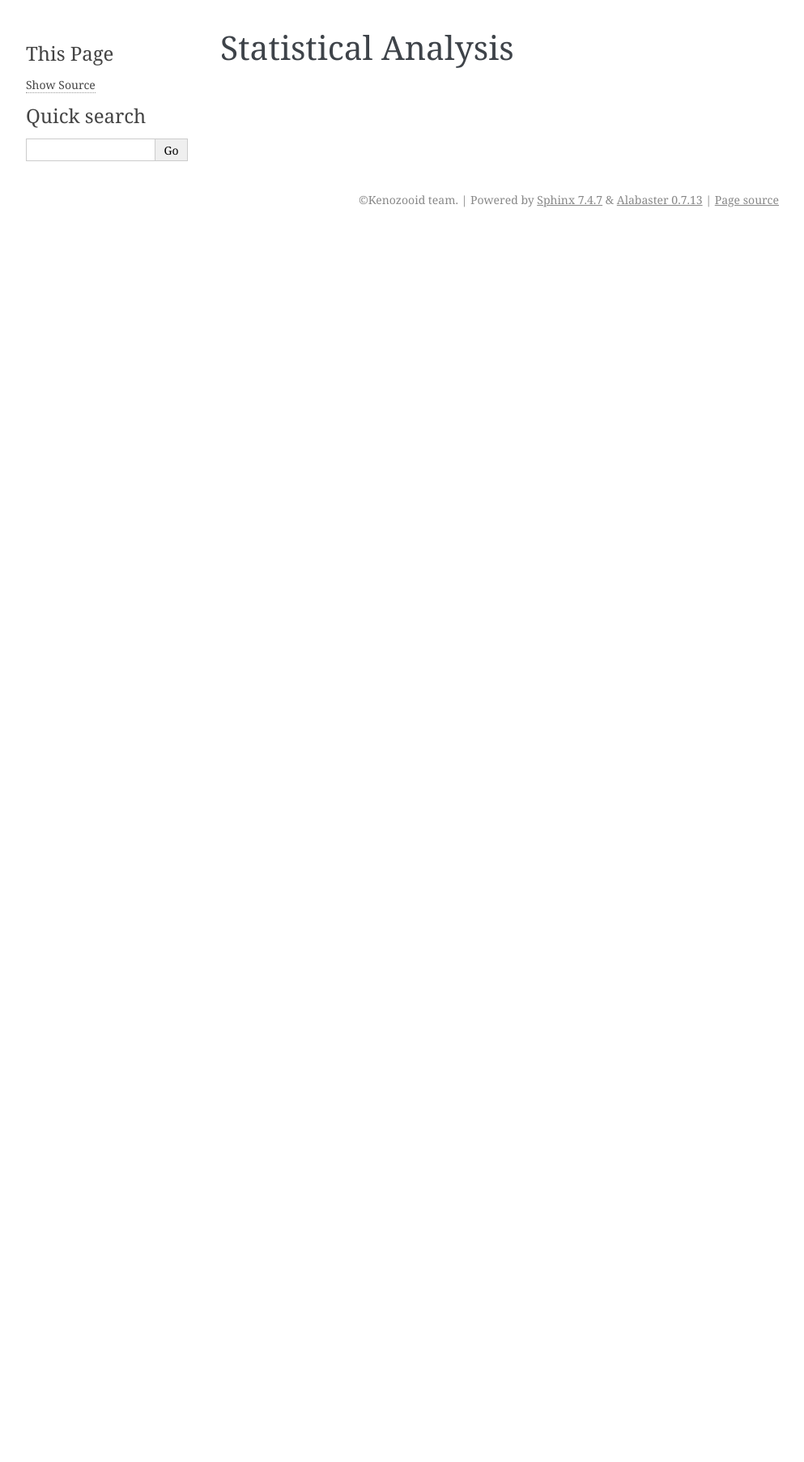
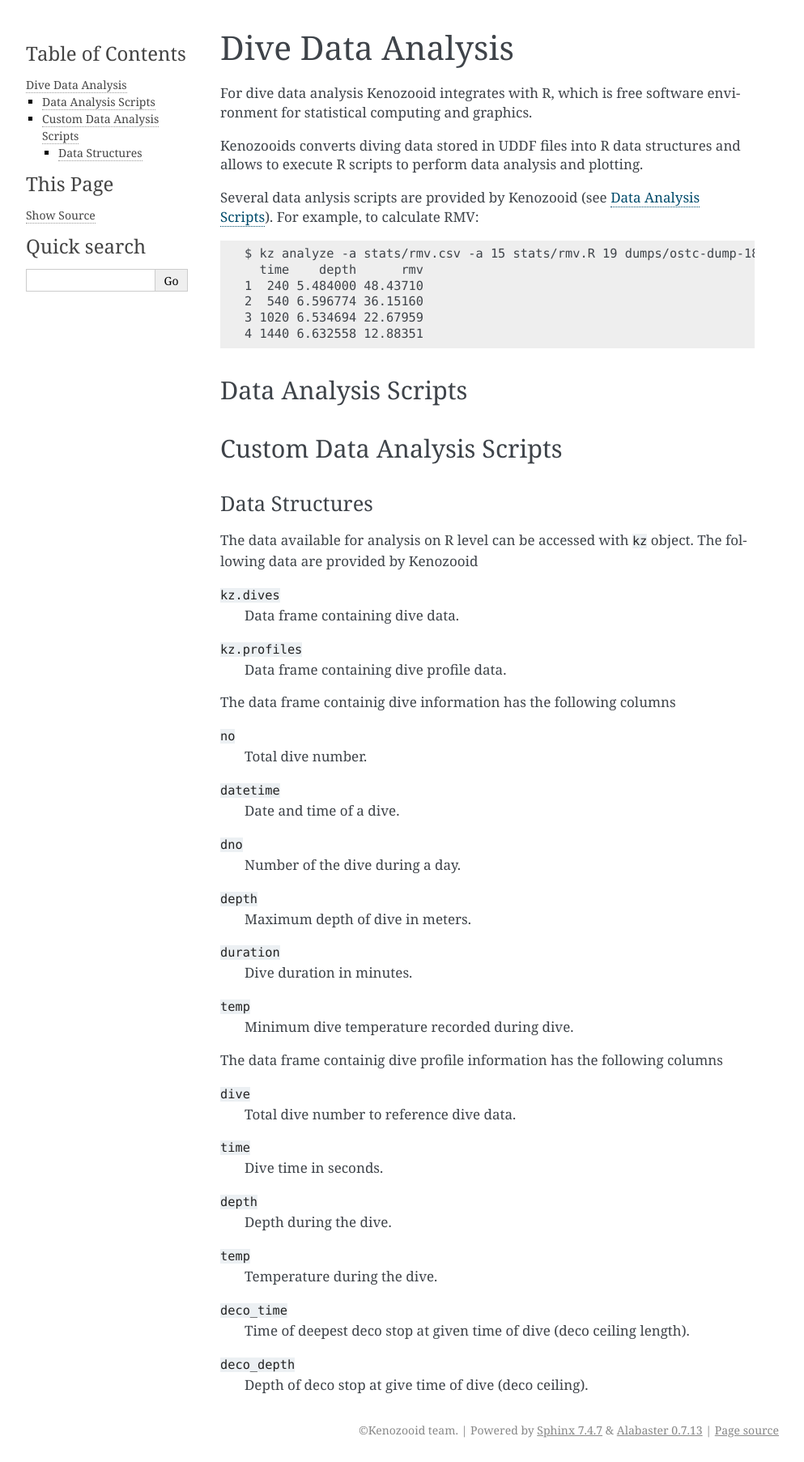
Before and after one commit to gitGNU/gnu_kenozooid, a Sphinx documentation site: the page built from doc/user/analysis.rst, in a window 1280 px wide. Shown: the whole page at 81% size, without its empty margins (148-1141 px from the left). Built offline with Sphinx 7.4.7, drawn with Linux system fonts in a browser that asks for light colours; before the commit the page ends 900 px from its top, so only the background shows below that.

Commit message:
- started to describe data analysis in user manual - described data provided on R level

```diff
--- a/doc/user/analysis.rst
+++ b/doc/user/analysis.rst
@@ -1,4 +1,66 @@
-Statistical Analysis
-====================
+Dive Data Analysis
+==================
+For dive data analysis Kenozooid integrates with R, which is free software
+environment for statistical computing and graphics.
+
+Kenozooids converts diving data stored in UDDF files into R data structures
+and allows to execute R scripts to perform data analysis and plotting.
+
+Several data anlysis scripts are provided by Kenozooid (see
+:ref:`user-analysis-scripts`). For example, to calculate RMV::
+
+    $ kz analyze -a stats/rmv.csv -a 15 stats/rmv.R 19 dumps/ostc-dump-18.uddf
+      time    depth      rmv
+    1  240 5.484000 48.43710
+    2  540 6.596774 36.15160
+    3 1020 6.534694 22.67959
+    4 1440 6.632558 12.88351
+
+.. _user-analysis-scripts:
+
+Data Analysis Scripts
+---------------------
+
+Custom Data Analysis Scripts
+----------------------------
+Data Structures
+^^^^^^^^^^^^^^^
+The data available for analysis on R level can be accessed with ``kz``
+object. The following data are provided by Kenozooid
+
+``kz.dives``
+    Data frame containing dive data.
+``kz.profiles``
+    Data frame containing dive profile data.
+
+The data frame containig dive information has the following columns
+
+``no``
+    Total dive number.
+``datetime``
+    Date and time of a dive.
+``dno``
+    Number of the dive during a day.
+``depth``
+    Maximum depth of dive in meters.
+``duration``
+    Dive duration in minutes.
+``temp``
+    Minimum dive temperature recorded during dive.
+
+The data frame containig dive profile information has the following columns
+
+``dive``
+    Total dive number to reference dive data.
+``time``
+    Dive time in seconds.
+``depth``
+    Depth during the dive.
+``temp``
+    Temperature during the dive.
+``deco_time``
+    Time of deepest deco stop at given time of dive (deco ceiling length).
+``deco_depth``
+    Depth of deco stop at give time of dive (deco ceiling).
 
 .. vim: sw=4:et:ai
```
